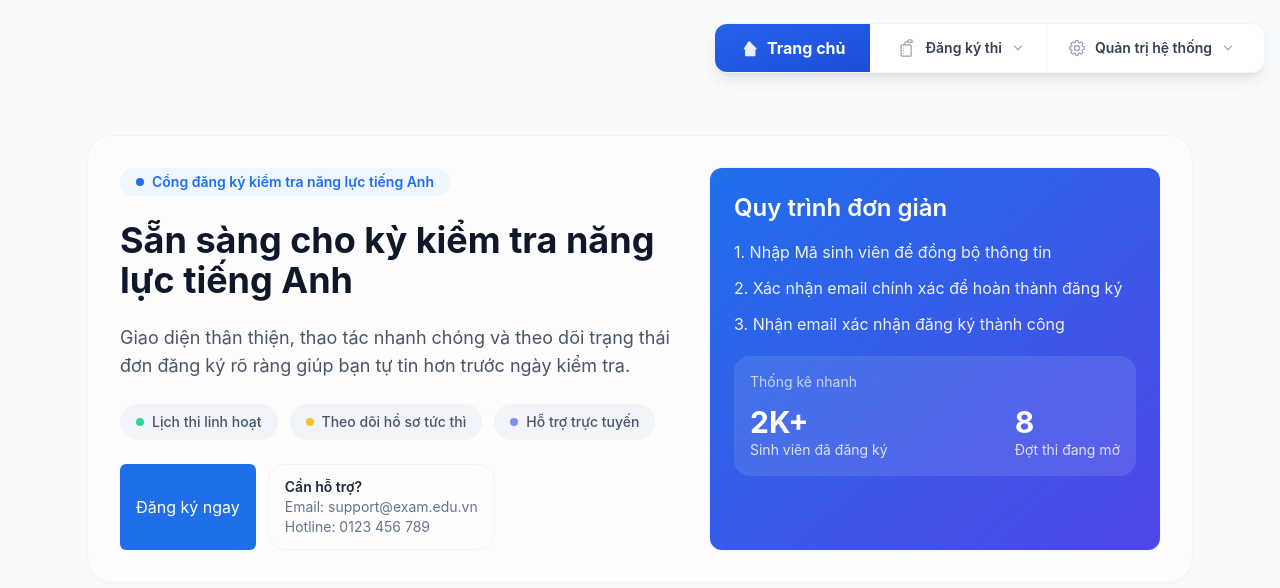
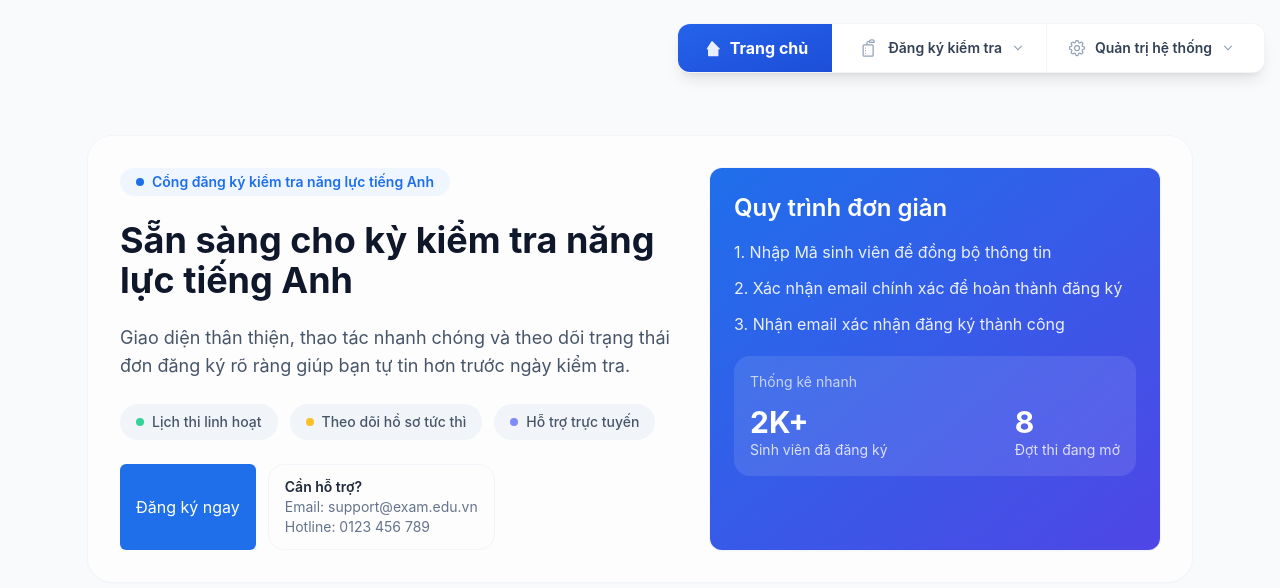
Before and after one commit to tranvantai-hoi/eng-Frontend, a React (Vite) app: page / in a window 1280 px wide. Shown: the top 588 px of the page. Built offline with nearby package versions, Linux system fonts and the light colour scheme.

Commit message:
Update Navbar.jsx

```diff
--- a/src/components/Navbar.jsx
+++ b/src/components/Navbar.jsx
@@ -32,7 +32,7 @@ const Navbar = ({ isLoggedIn, onLogout }) => {
               <svg xmlns="http://www.w3.org/2000/svg" fill="none" viewBox="0 0 24 24" strokeWidth={1.5} stroke="currentColor" className="h-5 w-5 text-slate-400 group-hover:text-blue-500">
                 <path strokeLinecap="round" strokeLinejoin="round" d="M11.35 3.836c-.065.21-.1.433-.1.664 0 .414.336.75.75.75h4.5a.75.75 0 00.75-.75 2.25 2.25 0 00-.1-.664m-5.8 0A2.251 2.251 0 0113.5 2.25H15c1.012 0 1.867.668 2.15 1.586m-5.8 0c-.376.023-.75.05-1.124.08C9.095 4.01 8.25 4.973 8.25 6.108V8.25m0 0H4.875c-.621 0-1.125.504-1.125 1.125v11.25c0 .621.504 1.125 1.125 1.125h9.75c.621 0 1.125-.504 1.125-1.125V9.375c0-.621-.504-1.125-1.125-1.125H8.25zM6.75 12h.008v.008H6.75V12zm0 3h.008v.008H6.75V15zm0 3h.008v.008H6.75V18z" />
               </svg>
-              Đăng ký thi
+              Đăng ký kiểm tra
               {/* Mũi tên nhỏ chỉ xuống */}
               <svg xmlns="http://www.w3.org/2000/svg" viewBox="0 0 20 20" fill="currentColor" className="h-4 w-4 text-slate-400 transition-transform group-hover:rotate-180">
                 <path fillRule="evenodd" d="M5.23 7.21a.75.75 0 011.06.02L10 11.168l3.71-3.938a.75.75 0 111.08 1.04l-4.25 4.5a.75.75 0 01-1.08 0l-4.25-4.5a.75.75 0 01.02-1.06z" clipRule="evenodd" />
@@ -92,7 +92,7 @@ const Navbar = ({ isLoggedIn, onLogout }) => {
                     <div className="flex h-8 w-8 items-center justify-center rounded-full bg-orange-100 text-orange-600">
                       <svg xmlns="http://www.w3.org/2000/svg" fill="none" viewBox="0 0 24 24" strokeWidth={1.5} stroke="currentColor" className="h-4 w-4"><path strokeLinecap="round" strokeLinejoin="round" d="M6.75 3v2.25M17.25 3v2.25M3 18.75V7.5a2.25 2.25 0 012.25-2.25h13.5A2.25 2.25 0 0121 7.5v11.25m-18 0A2.25 2.25 0 005.25 21h13.5A2.25 2.25 0 0021 18.75m-18 0v-7.5A2.25 2.25 0 015.25 9h13.5A2.25 2.25 0 0121 11.25v7.5" /></svg>
                     </div>
-                    Quản lý Đợt thi
+                    Quản lý đợt thi
                   </Link>
 
                   <Link to="/admin/students" className="flex items-center gap-3 rounded-lg px-3 py-2 text-sm text-slate-600 hover:bg-blue-50 hover:text-blue-700">
```
